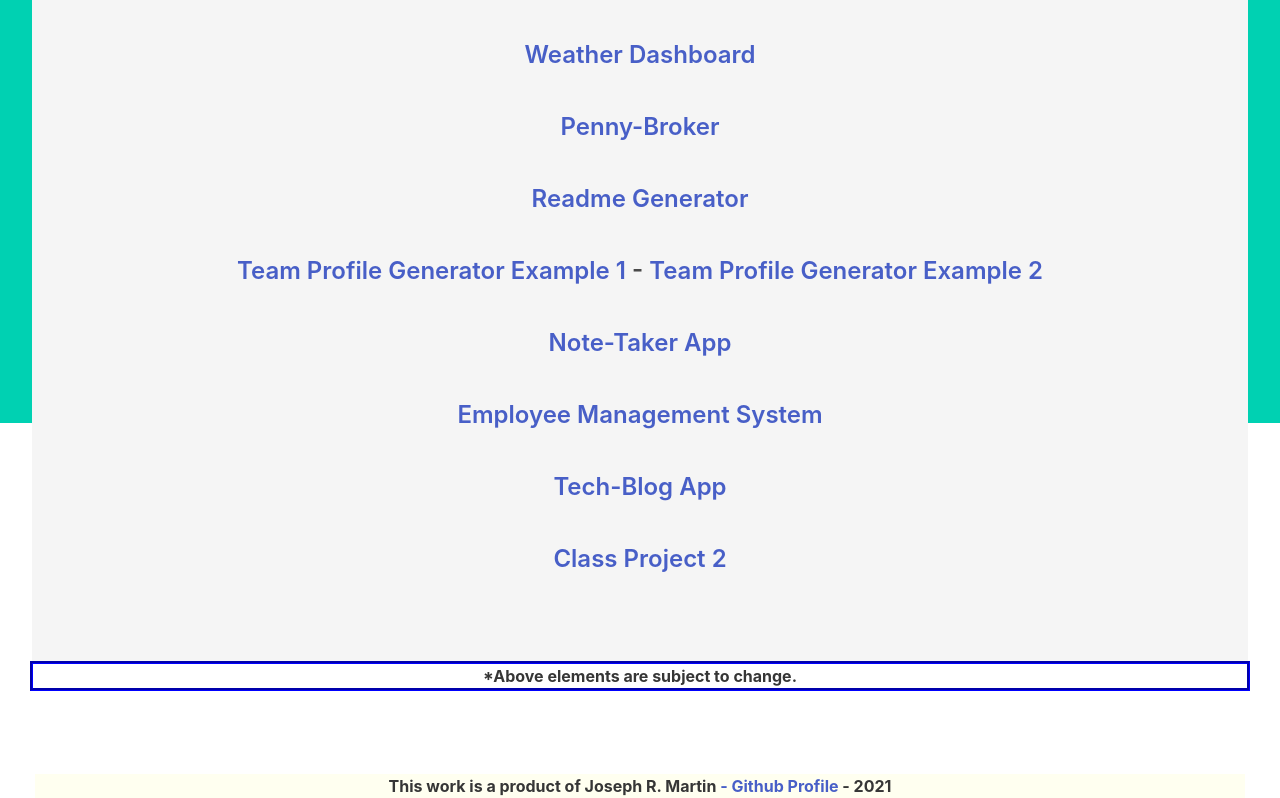
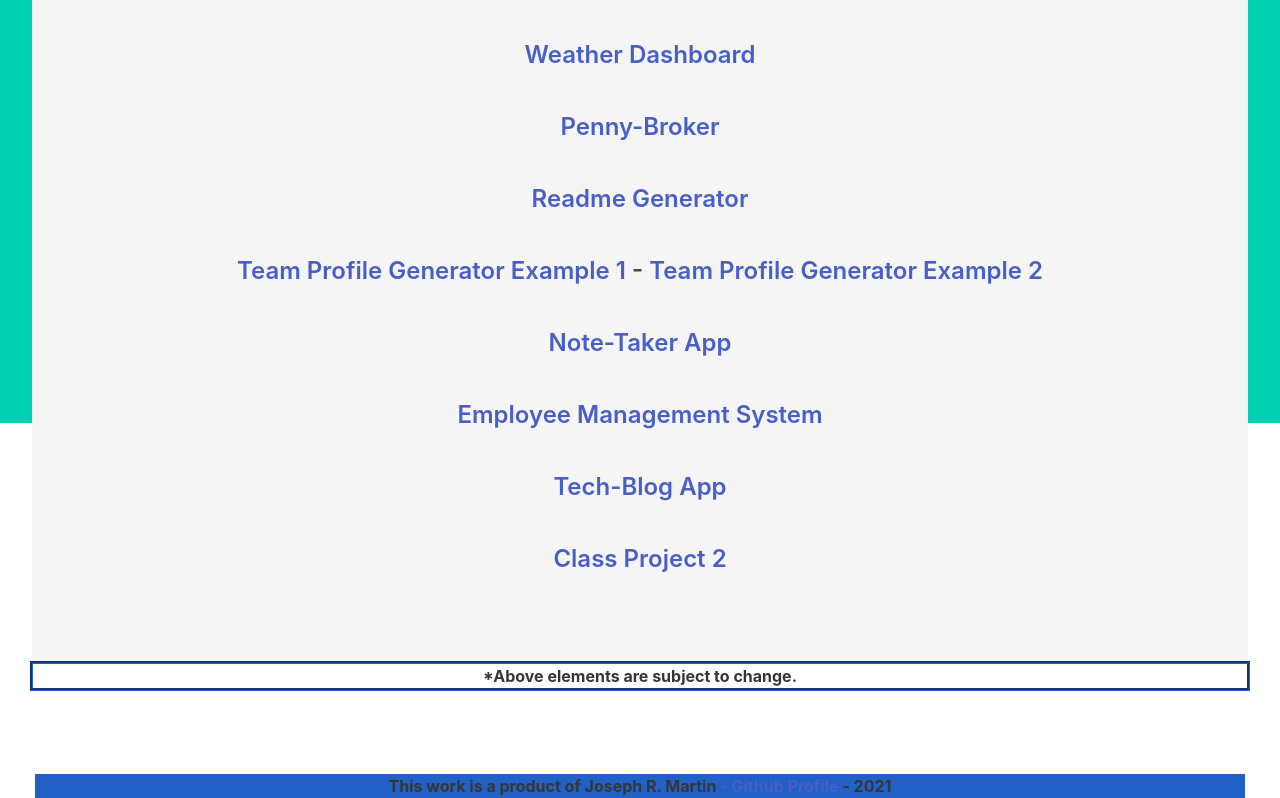
Before and after one commit to josephmartin721/JRM-ResponsivePortfolio, a website: page public/JRM-Portfolio.html in a window 1280 px wide. Shown: the part 377-1175 px from the top of the page. Drawn offline with nearby package versions, Linux system fonts and the light colour scheme.

Commit message:
border color changes

```diff
--- a/Assets/style.css
+++ b/Assets/style.css
@@ -1,5 +1,5 @@
 .disclaimer {
-    border-color: blue;
+    border-color: #2160c4;
     border-style: groove;
     margin-left: 30px;
     margin-right: 30px;
@@ -7,7 +7,7 @@
 }
 
 footer {
-    background-color: ivory;
+    background-color: #2160c4;
     margin-left: 35px;
     margin-right: 35px;
     margin-top: 35px;
```
